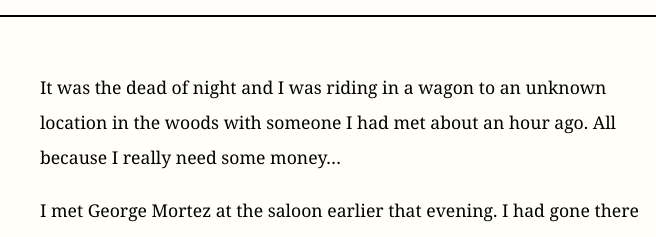
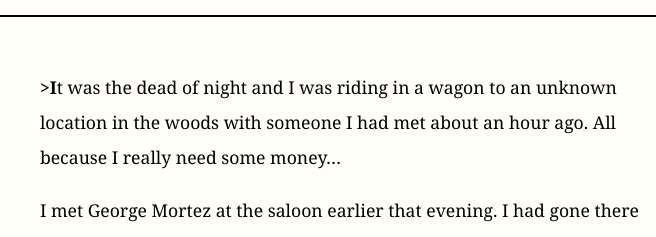
Before and after one commit to DeveloperConstruct/TestPage, a plain HTML site: page index.html in a window 1280 px wide. Shown: the part 524-761 px from the top of the page, 296-952 px from the left. Drawn offline with Linux system fonts and the light colour scheme.

Commit message:
Update index.html

```diff
--- a/index.html
+++ b/index.html
@@ -48,7 +48,7 @@
 
 
 
-        <p>It was the dead of night and I was riding in a wagon to an unknown location in the woods with someone I had met about an hour ago. All because I really need some money…</p>
+        <p><b>>I</b>t was the dead of night and I was riding in a wagon to an unknown location in the woods with someone I had met about an hour ago. All because I really need some money…</p>
 
 <p>I met George Mortez at the saloon earlier that evening. I had gone there to play cards with whomever was there at the time. I had just lost, hard. I must admit, I wasn’t all that good at playing cards. The thing is, I knew it back then too, but I was so desperate that I had talked myself into going for it. I Was doing quite badly with money and I knew that people won big at the saloon. I had witnessed it in the evenings when I would be drinking there after working all day. I never really dared playing with the people who were there, but tonight, after having a drink, I finally decided to give it a shot. I went to the table I usually avoided where a pack of men were playing some poker. I was confident that I could win something. One win and that's all I need. I had played with some people I worked with so I had a bit of experience. As I asked about joining the game a few heads around the table looked up for a split second and then a man closest to me told me to sit down. His voice was as rasp as gravel on the roads.</p>
 
```
